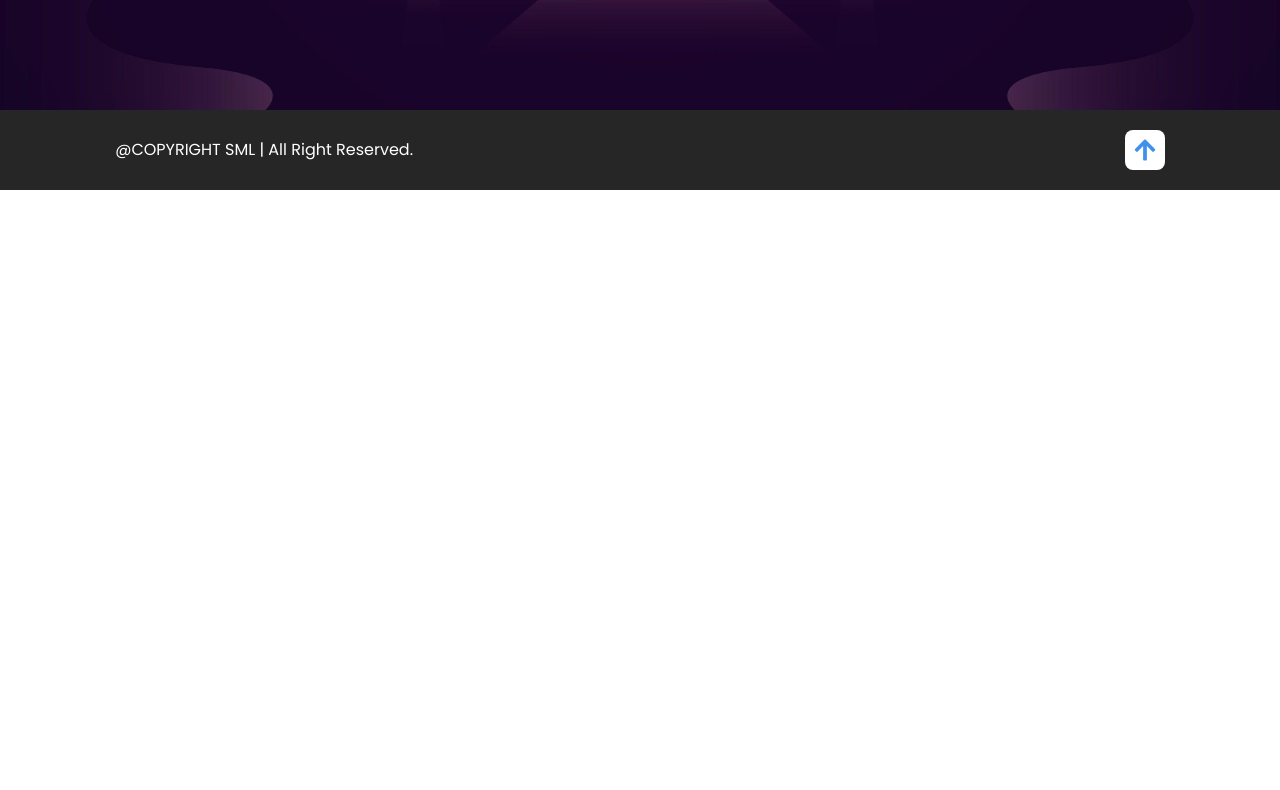
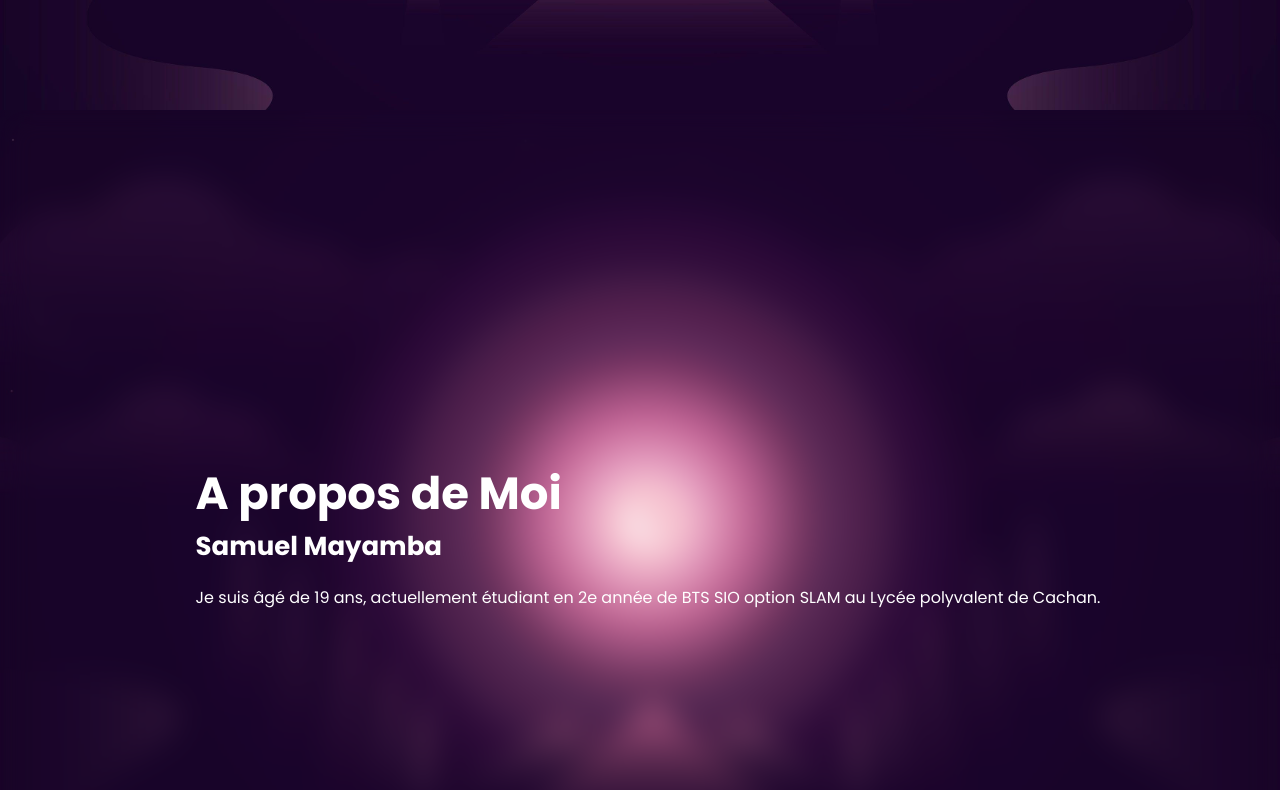
Before and after one commit to Sml94Tbs/sml-portfolio, a Next.js app: page / in a window 1280 px wide. Shown: the part 690-1480 px from the top of the page. Before the commit the page ends 880 px from the top, so only its background shows below. Built offline with nearby package versions, Linux system fonts and the light colour scheme.

Commit message:
About fix

```diff
--- a/src/app/components/contents/about.tsx
+++ b/src/app/components/contents/about.tsx
@@ -1,6 +1,12 @@
 const About = () => {
-    return(
-        <section className=" flex justify-center items-center gap-[2rem] bg-transparent backdrop-blur-[15px]"></section>
+    return (
+        <section className=" flex justify-center items-center gap-[2rem] bg-transparent backdrop-blur-[15px]">
+            <div className=" justify-between ml-[1.6rem]">
+                <h2 className=" text-left text-[4.5rem] font-[700] text-white leading-1.2">A propos de Moi</h2>
+                <h3 className=" text-[2.6rem] text-white font-[700]">Samuel Mayamba</h3>
+                <p className=" text-white text-[1.6rem] m-[2rem_0_3rem]">Je suis âgé de 19 ans, actuellement étudiant en 2e année de BTS SIO option SLAM au Lycée polyvalent de Cachan. </p>
+            </div>
+        </section>
     )
 }
 
--- a/src/app/page.tsx
+++ b/src/app/page.tsx
@@ -1,4 +1,5 @@
 import Accueil from '@/app/components/contents/home';
+import About from '@/app/components/contents/about';
 
 export default function Pages() {
   const punycode = require('punycode');
@@ -7,6 +8,9 @@ export default function Pages() {
       <div id="accueil">
         <Accueil />
       </div>
+      <div id='about'>
+        <About />
+      </div>
     </main>
   );
 }
```
